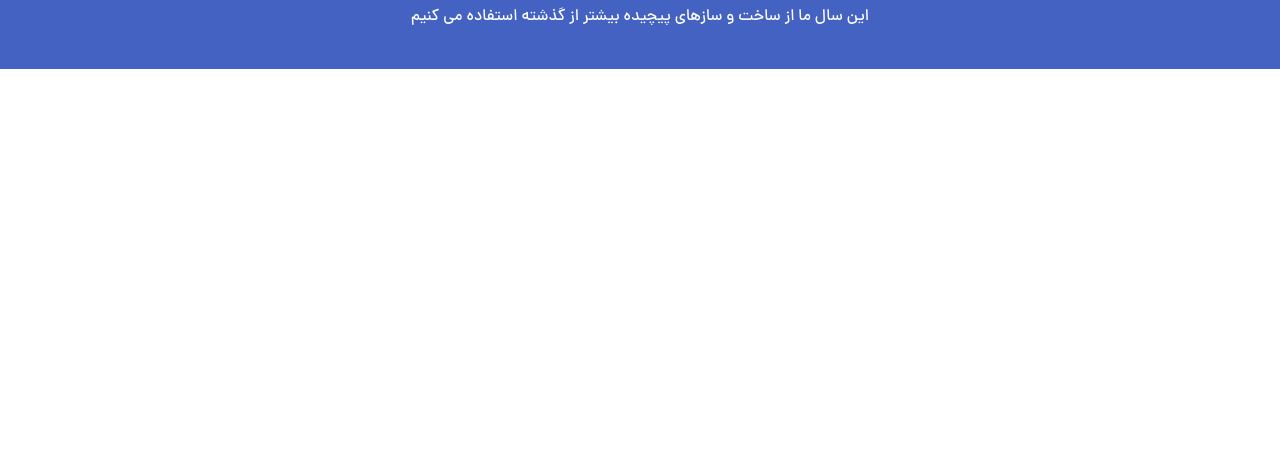
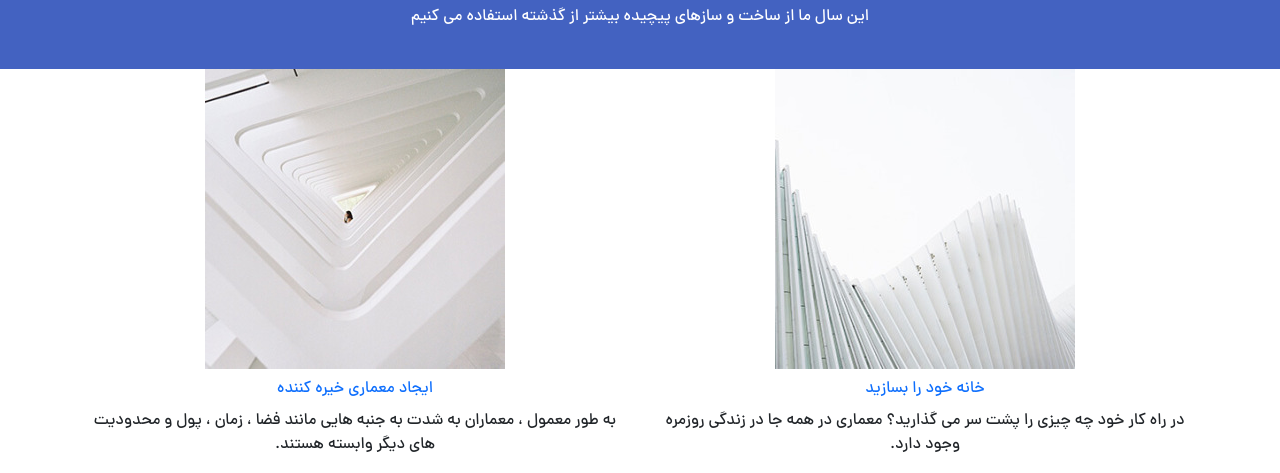
Before and after one commit to mostafa069/project, a plain HTML site: page index.html in a window 1280 px wide. Shown: the part 660-1133 px from the top of the page. Before the commit the page ends 800 px from the top, so only its background shows below. Drawn offline with nearby package versions, Linux system fonts and the light colour scheme.

Commit message:
add to projeeeect

```diff
--- a/index.html
+++ b/index.html
@@ -57,7 +57,25 @@
     </section>
 
   </header>
+<section class="section1">
+    <div class="container">
+        <div class="row text-center">
+            <div class="col-md-6">
+                <img src="./fd275e7c37ad4da5a29f8e7a565dff15.w_300,h_300,r_k.jpg" class="img-fulid" alt="#">
+                <a class="nav-link" href="#" target="blank">خانه خود را بسازید</a>
+                <p>در راه کار خود چه چیزی را پشت سر می گذارید؟ معماری در همه جا در زندگی روزمره وجود دارد.</p>
+            </div>
+            <div class="col-md-6">
+                <img src="./7d7daa6e50b74a27b2a9bdc9800c6dce.w_300,h_300,r_k.jpg" class="img-fulid" alt="#">
+                <a class="nav-link" href="#" target="blank">ایجاد معماری خیره کننده</a>
+                <p>به طور معمول ، معماران به شدت به جنبه هایی مانند فضا ، زمان ، پول و محدودیت های دیگر وابسته هستند.</p>
 
+
+            </div>
+        </div>
+    </div>
+
+</section>
 
 
 
```
